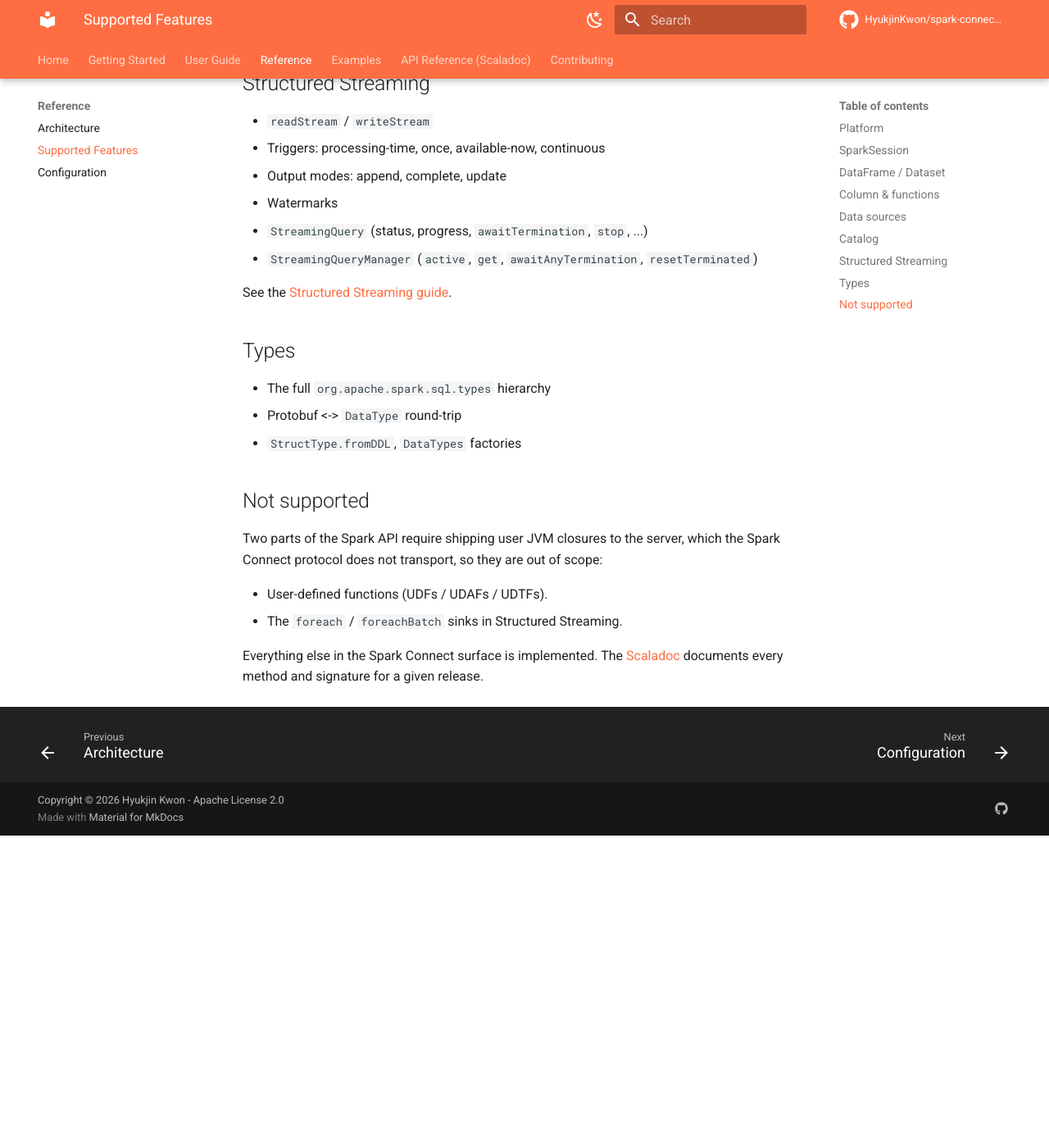
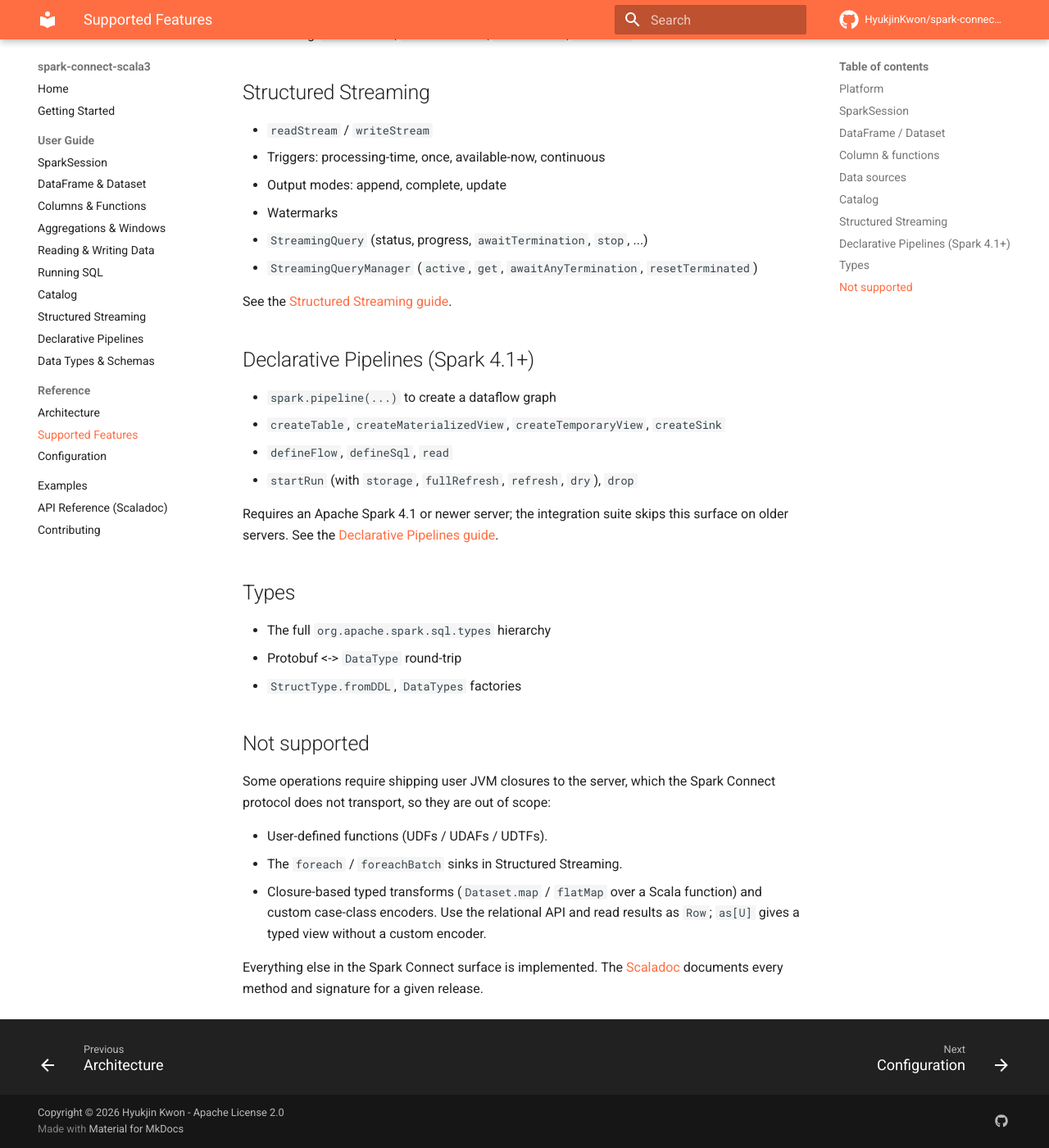
Before and after one commit to HyukjinKwon/spark-connect-scala3, an MkDocs documentation site: the page built from docs/reference/compatibility.md, in a window 1280 px wide and 1400 px high, scrolled down 2368 px. Shown: the whole window at 82% size. Built offline with MkDocs 1.6.1 and Material for MkDocs 9.7.7, drawn with Linux system fonts in a browser that asks for light colours; comment, search, counter and statistics services are not loaded; before the commit the page ends 3387 px from its top, so only the background shows below that; some of the changed text lies outside the part shown.

Commit message:
Add downstream usage docs, more integration suites, and honest feature claims
- README + getting-started: install snippets for sbt, Maven (POM), Gradle, Mill,
  scala-cli using the published _3 artifact at 0.1.0.
- Correct over-claim: typed Dataset[T] with case-class encoders is NOT supported
  (closures are not transported by Spark Connect); document the relational Row API
  as the complete surface, consistent with the Ruby/Python clients.
- Add Column/Functions/Window/Io/RemoteSpark integration suites.

Co-authored-by: Isaac

```diff
--- a/docs/reference/compatibility.md
+++ b/docs/reference/compatibility.md
@@ -44,7 +44,10 @@ ports unchanged.
 - Actions: `collect`, `collectAsList`, `count`, `take`, `head`, `first`, `show`,
   `isEmpty`, `toLocalIterator`, `foreach`, `foreachPartition`
 - Inspection: `printSchema`, `schema`, `columns`, `dtypes`, `explain`
-- Typed `Dataset[T]` with case-class encoders
+
+The API is `DataFrame` (= `Dataset[Row]`) based, matching what the server returns. `as[U]`
+provides a typed view; results are read as [`Row`](../guide/dataframe.md). See *Not supported*
+below for closure/encoder-typed operations.
 
 ## Column & functions
 
@@ -82,6 +85,16 @@ ports unchanged.
 
 See the [Structured Streaming guide](../guide/streaming.md).
 
+## Declarative Pipelines (Spark 4.1+)
+
+- `spark.pipeline(...)` to create a dataflow graph
+- `createTable`, `createMaterializedView`, `createTemporaryView`, `createSink`
+- `defineFlow`, `defineSql`, `read`
+- `startRun` (with `storage`, `fullRefresh`, `refresh`, `dry`), `drop`
+
+Requires an Apache Spark 4.1 or newer server; the integration suite skips this surface
+on older servers. See the [Declarative Pipelines guide](../guide/pipelines.md).
+
 ## Types
 
 - The full `org.apache.spark.sql.types` hierarchy
@@ -90,11 +103,14 @@ See the [Structured Streaming guide](../guide/streaming.md).
 
 ## Not supported
 
-Two parts of the Spark API require shipping user JVM closures to the server, which the
-Spark Connect protocol does not transport, so they are out of scope:
+Some operations require shipping user JVM closures to the server, which the Spark Connect
+protocol does not transport, so they are out of scope:
 
 - User-defined functions (UDFs / UDAFs / UDTFs).
 - The `foreach` / `foreachBatch` sinks in Structured Streaming.
+- Closure-based typed transforms (`Dataset.map` / `flatMap` over a Scala function) and
+  custom case-class encoders. Use the relational API and read results as `Row`; `as[U]`
+  gives a typed view without a custom encoder.
 
 Everything else in the Spark Connect surface is implemented. The
 [Scaladoc](https://hyukjinkwon.github.io/spark-connect-scala3/api/) documents every
--- a/mkdocs.yml
+++ b/mkdocs.yml
@@ -12,9 +12,8 @@ theme:
   features:
     - navigation.instant
     - navigation.tracking
-    - navigation.tabs
-    - navigation.tabs.sticky
     - navigation.sections
+    - navigation.expand
     - navigation.top
     - navigation.indexes
     - navigation.footer
@@ -25,21 +24,11 @@ theme:
     - search.highlight
     - search.share
     - toc.follow
+  # Single fixed (light) palette: the dark/light toggle button is intentionally removed.
   palette:
-    - media: "(prefers-color-scheme: light)"
-      scheme: default
-      primary: deep orange
-      accent: orange
-      toggle:
-        icon: material/weather-night
-        name: Switch to dark mode
-    - media: "(prefers-color-scheme: dark)"
-      scheme: slate
-      primary: deep orange
-      accent: orange
-      toggle:
-        icon: material/weather-sunny
-        name: Switch to light mode
+    scheme: default
+    primary: deep orange
+    accent: orange
   icon:
     repo: fontawesome/brands/github
   font:
```
Also changed, not shown: CHANGELOG.md (+7 -3 lines), README.md (+41 -4 lines), docs/getting-started.md (+20 -0 lines), 6 other files.
